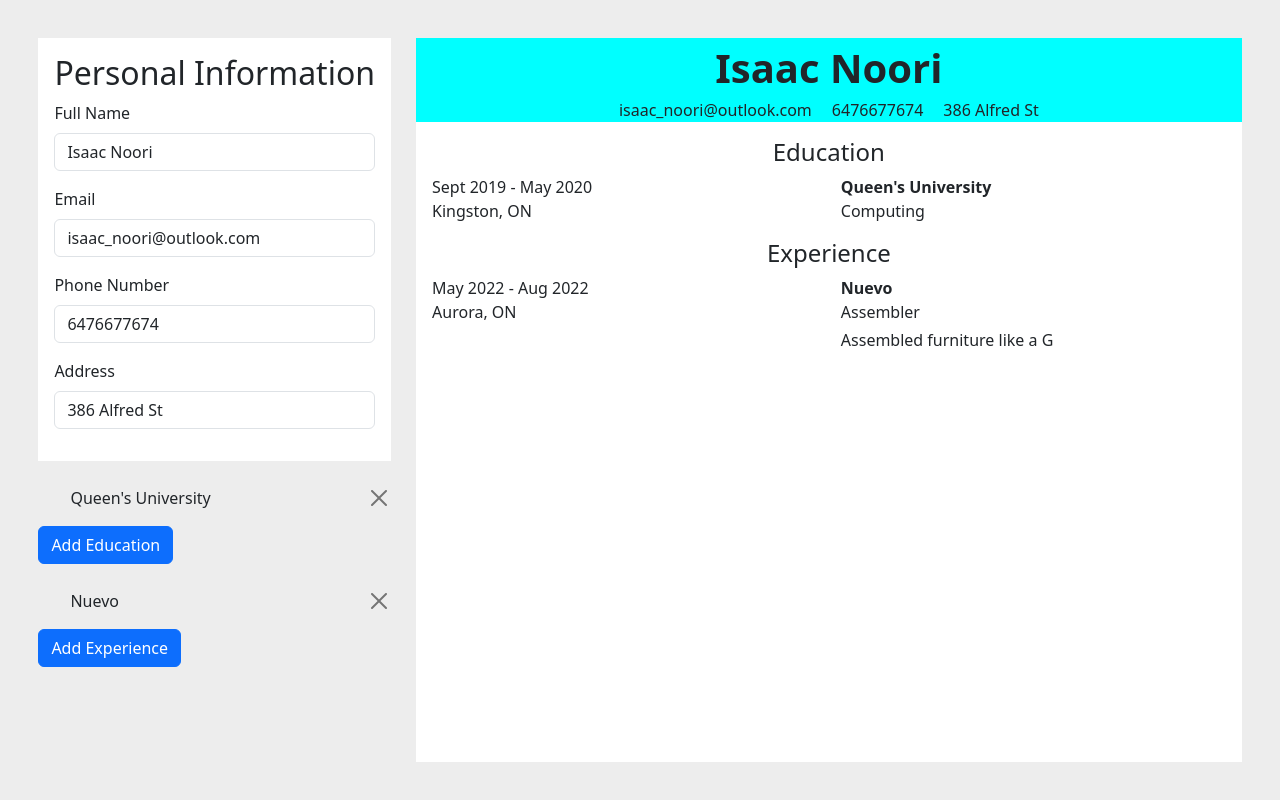
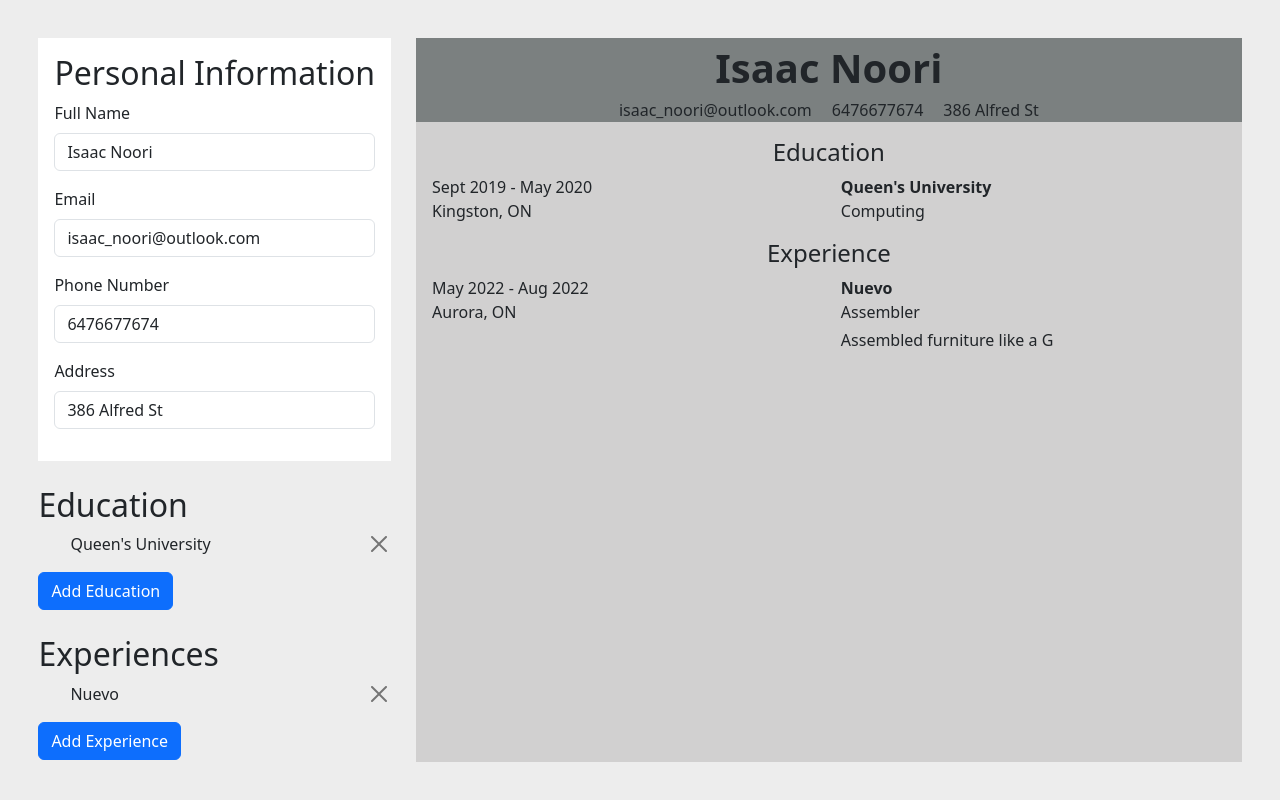
Before and after one commit to hackerover90/CV-Application, a React (Vite) app: page / in a window 1280 px wide. Built offline with nearby package versions, Linux system fonts and the light colour scheme.

Commit message:
Add headers, fix form bug which shows default inputs when adding education or work experience for first time

```diff
--- a/src/components/App.jsx
+++ b/src/components/App.jsx
@@ -74,11 +74,6 @@ function App() {
 
   }
 
-  //this function is never used
-  function handleEducations() {
-    setEducations([ ...educations ])
-  }
-
   function removeEducation(education) {
     let new_educations = educations.filter((edu) => edu != education)
     setEducations(new_educations)
@@ -90,6 +85,16 @@ function App() {
   }
 
   function handleEducationForm(education = false) {
+    /*
+    This enables the form to reset all inputs upon save or cancellation
+    */
+    setEducation({
+      school:'',
+      degree:'',
+      start:'',
+      end:'',
+      location:''
+    })
     if (educationFormOpen === false) {
       setEducationFormOpen(true)
     } else {
@@ -102,17 +107,6 @@ function App() {
         //console.log('ah')
         education = false
       }
-
-      /*
-      This enables the form to reset all inputs upon save or cancellation
-      */
-      setEducation({
-        school:'',
-        degree:'',
-        start:'',
-        end:'',
-        location:''
-      })
 
       /*
       if education is not defined false by above process then add education object
@@ -135,6 +129,17 @@ function App() {
   }
 
   function handleExperienceForm(experience = false) {
+    /*
+    This enables the form to reset all inputs upon save or cancellation
+    */
+    setExperience({
+      companyName:'',
+      position:'',
+      start:'',
+      end:'',
+      location:'',
+      description:''
+    })
     if (experienceFormOpen === false) {
       setExperienceFormOpen(true)
     } else {
@@ -147,18 +152,6 @@ function App() {
         //console.log('ah')
         experience = false
       }
-
-      /*
-      This enables the form to reset all inputs upon save or cancellation
-      */
-      setExperience({
-        companyName:'',
-        position:'',
-        start:'',
-        end:'',
-        location:'',
-        description:''
-      })
 
       /*
       if education is not defined false by above process then add education object
@@ -186,7 +179,7 @@ function App() {
         <PersonalInfo value={personalInfo} onChange={handlePersonalInfo} />
         <Education
           education={education} handleEducation={handleEducation}
-          educations={educations} handleEducations={handleEducations}
+          educations={educations}
           formOpen={educationFormOpen} setFormOpen={handleEducationForm}
           removeEducation={removeEducation}
        />
--- a/src/components/Education.jsx
+++ b/src/components/Education.jsx
@@ -2,7 +2,7 @@ import FormInput from './FormInput'
 import { v4 as uuid } from 'uuid';
 
 
-function AddEducationForm({ formOpen, setFormOpen, education, handleEducation }) {
+function AddEducationForm({ setFormOpen, education, handleEducation }) {
     //console.log(education)
     //console.log(formOpen)
     return (
@@ -66,7 +66,7 @@ function AddEducationForm({ formOpen, setFormOpen, education, handleEducation })
     )
 }
 
-export default function Education({ education, handleEducation, educations, handleEducations, formOpen, setFormOpen, removeEducation }) {
+export default function Education({ education, handleEducation, educations, formOpen, setFormOpen, removeEducation }) {
 
     /*
     Displays form of selected school with prior info filled in
@@ -99,7 +99,7 @@ export default function Education({ education, handleEducation, educations, hand
 
     return (
         <div id="education">
-
+            <h2>Education</h2>
             {(formOpen === false) && (
                 <>
                     <ul className='education'>{displayEducation}</ul>
@@ -107,7 +107,7 @@ export default function Education({ education, handleEducation, educations, hand
                 </>
 
             )}
-            {formOpen && <AddEducationForm formOpen={formOpen} setFormOpen={setFormOpen} education={education} handleEducation={handleEducation} />}
+            {formOpen && <AddEducationForm setFormOpen={setFormOpen} education={education} handleEducation={handleEducation} />}
 
         </div>
     )
--- a/src/components/WorkExperiance.jsx
+++ b/src/components/WorkExperiance.jsx
@@ -1,7 +1,7 @@
 import FormInput from './FormInput'
 import { v4 as uuid } from 'uuid';
 
-function AddExperienceForm({ experienceFormOpen, setExperienceFormOpen, experience, handleExperience }) {
+function AddExperienceForm({ setExperienceFormOpen, experience, handleExperience }) {
     //console.log(education)
     //console.log(formOpen)
     return (
@@ -107,8 +107,8 @@ export default function Experience({ experience, handleExperience, experiences,
     )
 
     return (
-        <div id="education">
-
+        <div id="experience">
+            <h2>Experiences</h2>
             {(experienceFormOpen === false) && (
                 <>
                     <ul className='experiences'>{displayExperiences}</ul>
@@ -116,7 +116,7 @@ export default function Experience({ experience, handleExperience, experiences,
                 </>
 
             )}
-            {experienceFormOpen && <AddExperienceForm experienceFormOpen={experienceFormOpen} setExperienceFormOpen={setExperienceFormOpen} experience={experience} handleExperience={handleExperience} />}
+            {experienceFormOpen && <AddExperienceForm setExperienceFormOpen={setExperienceFormOpen} experience={experience} handleExperience={handleExperience} />}
 
         </div>
     )
--- a/src/styles/index.css
+++ b/src/styles/index.css
@@ -56,11 +56,11 @@ body {
 }
 
 .resume-template-header {
-  background-color: aqua;
+  background-color: rgb(123, 128, 128);
 }
 
 .resume-template-body {
-  background-color: white;
+  background-color: rgb(209, 208, 208);
 }
 
 #headerInfo {
@@ -81,7 +81,7 @@ body {
   text-align: center;
 }
 
-.education {
+#education {
   list-style-type: none;
 }
 
@@ -89,3 +89,8 @@ body {
   font-weight: bold;
   cursor: pointer;
 }
+
+.experiences-list:hover {
+  font-weight: bold;
+  cursor: pointer;
+}
```
